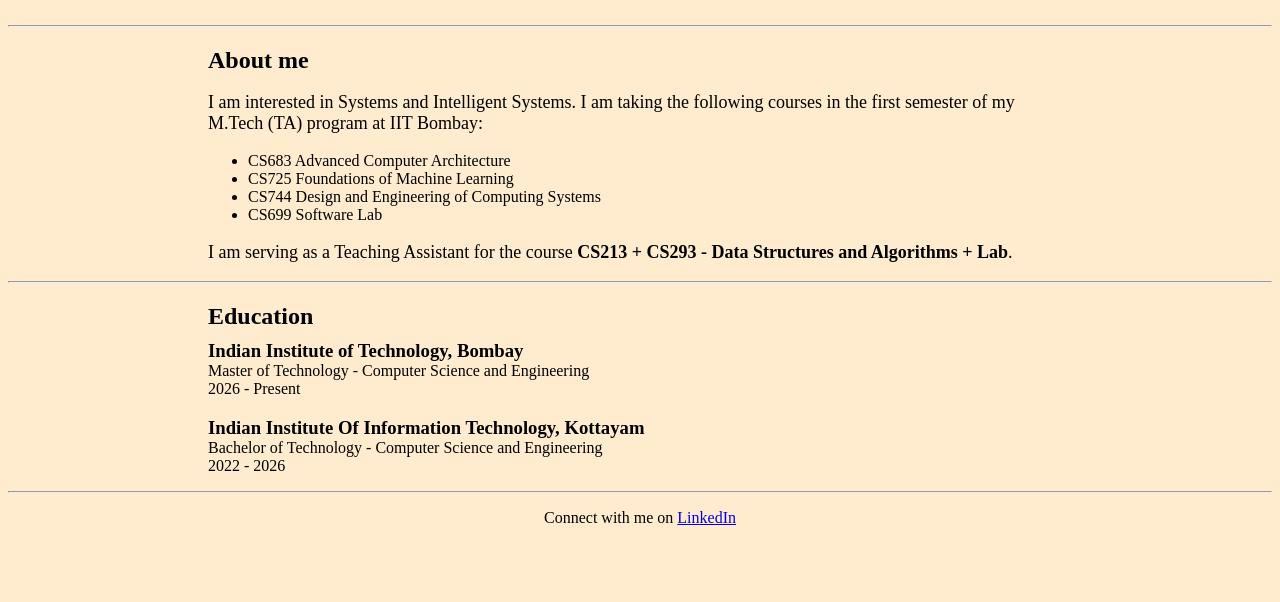
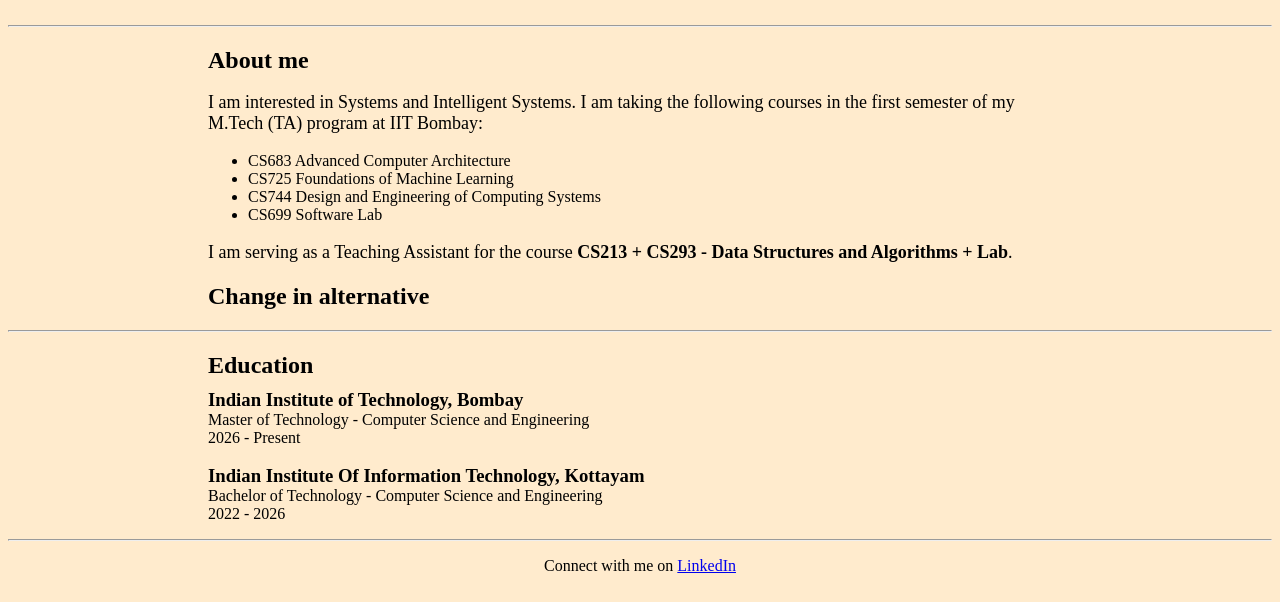
Before and after one commit to tejasitankar1103/CS699_assignment3, a plain HTML site: page index.html in a window 1280 px wide. Shown: the part 198-800 px from the top of the page. Drawn offline with Linux system fonts and the light colour scheme.

Commit message:
Add alternative website version

```diff
--- a/index.html
+++ b/index.html
@@ -31,6 +31,7 @@
         <li> CS699 Software Lab</li>
     </ul>
     <p style="font-size: large;"> I am serving as a Teaching Assistant for the course <b>CS213 + CS293 - Data Structures and Algorithms + Lab</b>.</p>
+    <h2>Change in alternative</h2>
     </div>
     <hr>
     <div style="margin-left: 200px;margin-right: 200px;">
```
